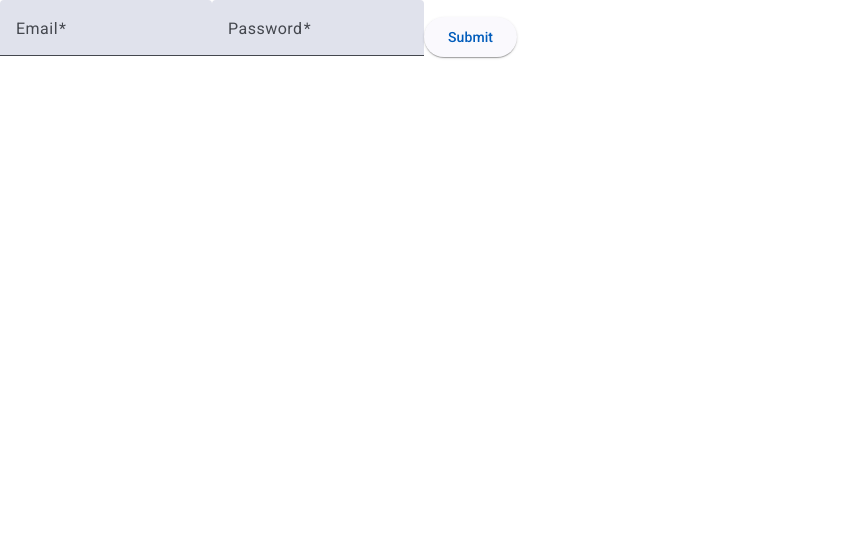
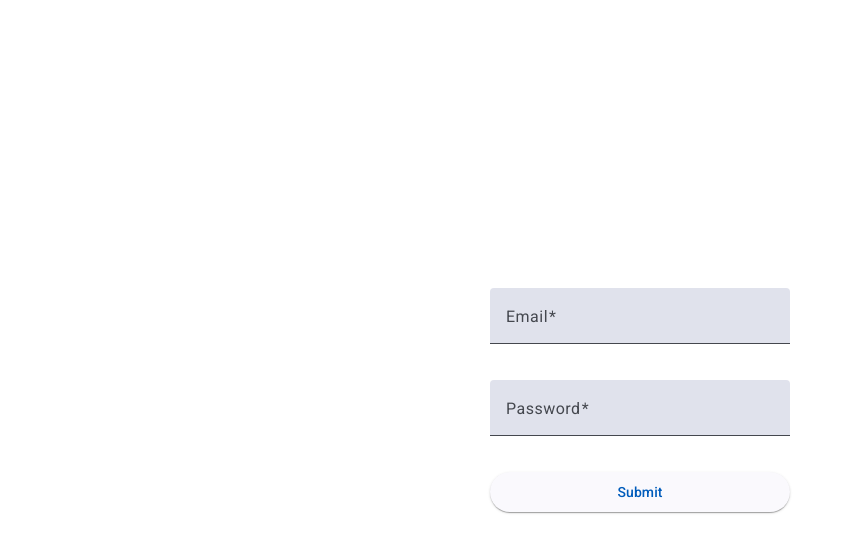
Before and after one commit to elab-development/internet-tehnologije-projekat-appzakupovinuaviokarata_2020_0135, an Angular app in the folder flight-booking-app/: page /login in a window 1280 px wide. Shown: the top 552 px of the page, without its empty margins (0-854 px from the left). Built offline with nearby package versions, Linux system fonts and the light colour scheme.

Commit message:
scss za register i login

```diff
--- a/flight-booking-app/src/app/login/login.component.scss
+++ b/flight-booking-app/src/app/login/login.component.scss
@@ -0,0 +1,23 @@
+/* login.component.scss */
+
+:host {
+    display: flex;
+    justify-content: center;
+    align-items: center;
+    height: 100vh;
+  }
+
+  .example-form {
+    display: flex;
+    flex-direction: column;
+    width: 300px;
+
+    .example-full-width {
+      width: 100%;
+      margin-bottom: 16px;
+    }
+
+    button {
+      width: 100%;
+    }
+  }
--- a/flight-booking-app/src/app/register/register.component.scss
+++ b/flight-booking-app/src/app/register/register.component.scss
@@ -0,0 +1,23 @@
+/* register.component.scss */
+
+:host {
+    display: flex;
+    justify-content: center;
+    align-items: center;
+    height: 100vh;
+  }
+
+  form {
+    display: flex;
+    flex-direction: column;
+    width: 300px;
+
+    mat-form-field {
+      width: 100%;
+      margin-bottom: 16px;
+    }
+
+    button {
+      width: 100%;
+    }
+  }
```
Also changed, not shown: flight-booking-app/src/app/app.module.ts (+12 -9 lines), 2 other files (tests, documents, lock files or other folders).
